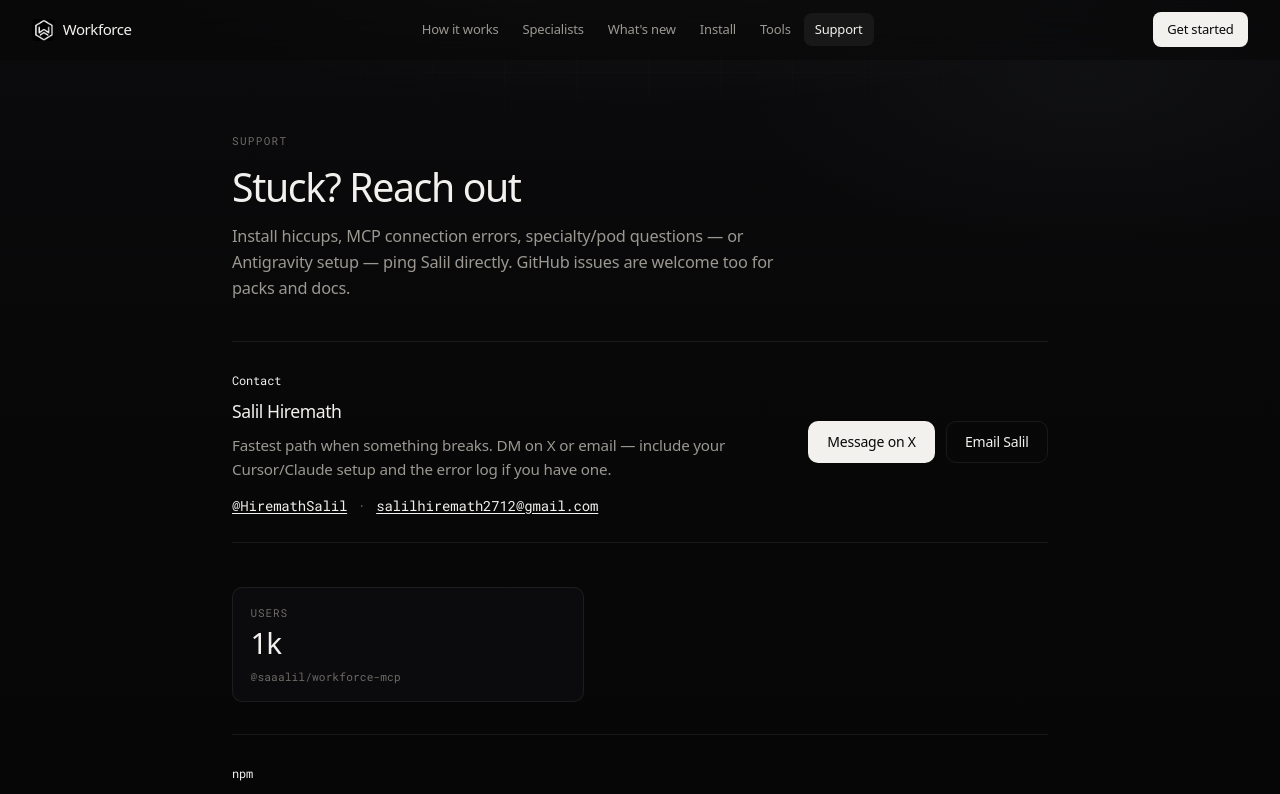
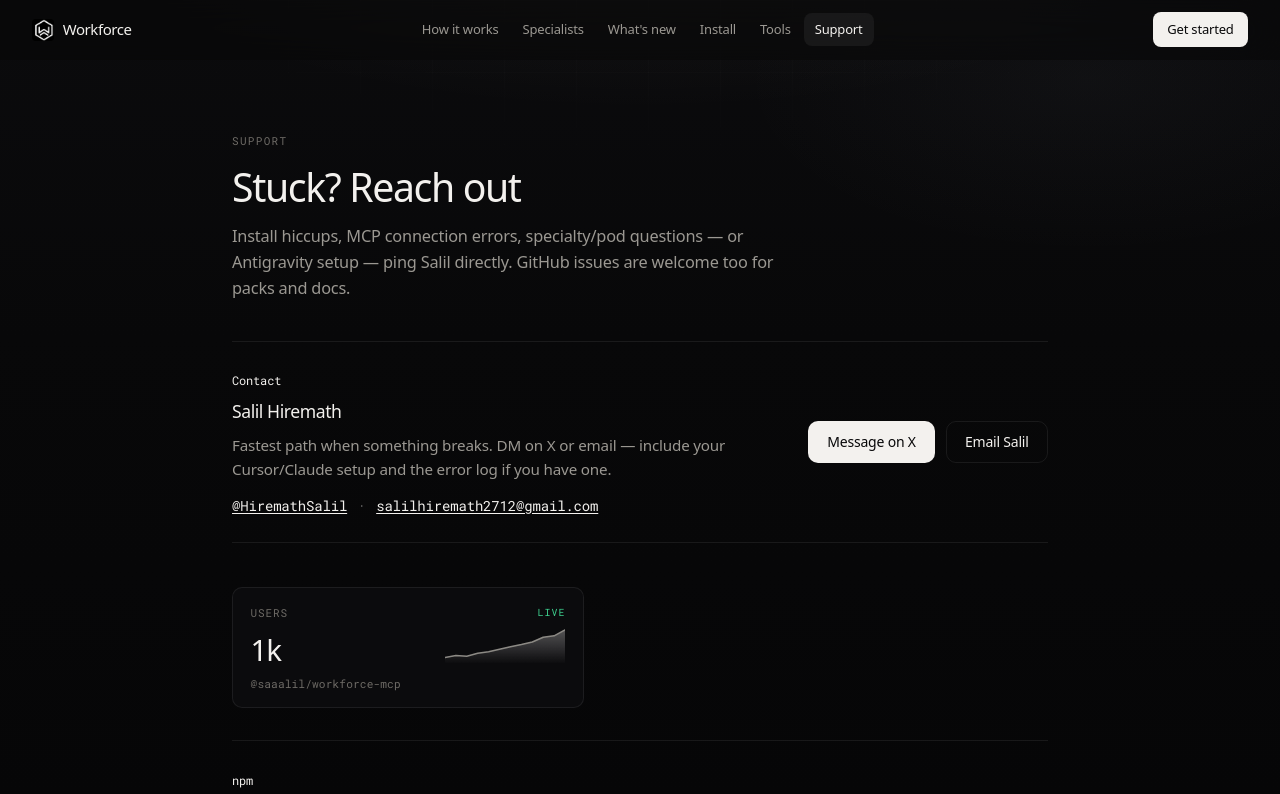
Before and after one commit to Saaalil/Workforce-Website, a React (Vite) app: page /support in a window 1280 px wide. Shown: the top 794 px of the page. Built offline with nearby package versions, Linux system fonts and the light colour scheme; a web font is replaced by a local one.

Commit message:
Restore live marker and upward sparkline on the users card.

```diff
--- a/src/components/NpmWeeklyDownloads.tsx
+++ b/src/components/NpmWeeklyDownloads.tsx
@@ -1,10 +1,30 @@
+import { useId } from "react";
 import { PACKAGE } from "../data";
 
 /** Hardcoded social proof — keep in sync everywhere this number is shown. */
 export const USERS_COUNT_LABEL = "1k";
 export const USERS_COUNT_FULL = "1,000";
 
+/** Synthetic upward trend for the sparkline (not live npm data). */
+const UPWARD_SERIES = [12, 18, 16, 24, 28, 35, 42, 48, 55, 68, 72, 88];
+
+function sparklinePath(values: number[], w: number, h: number): string {
+  if (values.length < 2) return "";
+  const max = Math.max(...values, 1);
+  const step = w / (values.length - 1);
+  return values
+    .map((v, i) => {
+      const x = i * step;
+      const y = h - (v / max) * (h - 4) - 2;
+      return `${i === 0 ? "M" : "L"}${x.toFixed(1)} ${y.toFixed(1)}`;
+    })
+    .join(" ");
+}
+
 export function NpmWeeklyDownloads({ compact = false }: { compact?: boolean }) {
+  const gid = useId().replace(/:/g, "");
+  const path = sparklinePath(UPWARD_SERIES, 120, 36);
+
   if (compact) {
     return (
       <a
@@ -16,6 +36,9 @@ export function NpmWeeklyDownloads({ compact = false }: { compact?: boolean }) {
       >
         <span className="npm-dl-label">users</span>
         <strong className="npm-dl-count">{USERS_COUNT_LABEL}</strong>
+        <span className="npm-dl-live" aria-hidden>
+          live
+        </span>
       </a>
     );
   }
@@ -30,9 +53,38 @@ export function NpmWeeklyDownloads({ compact = false }: { compact?: boolean }) {
     >
       <div className="npm-dl-top">
         <span className="npm-dl-label">Users</span>
+        <span className="npm-dl-live" aria-hidden>
+          live
+        </span>
       </div>
       <div className="npm-dl-row">
         <strong className="npm-dl-count">{USERS_COUNT_LABEL}</strong>
+        <svg
+          className="npm-dl-spark"
+          viewBox="0 0 120 36"
+          width="120"
+          height="36"
+          aria-hidden
+        >
+          <defs>
+            <linearGradient id={`npm-grad-${gid}`} x1="0" y1="0" x2="0" y2="1">
+              <stop offset="0%" stopColor="rgba(243,241,238,0.35)" />
+              <stop offset="100%" stopColor="rgba(243,241,238,0)" />
+            </linearGradient>
+          </defs>
+          <path
+            d={`${path} L120 36 L0 36 Z`}
+            fill={`url(#npm-grad-${gid})`}
+          />
+          <path
+            d={path}
+            fill="none"
+            stroke="currentColor"
+            strokeWidth="1.5"
+            strokeLinejoin="round"
+            strokeLinecap="round"
+          />
+        </svg>
       </div>
       <span className="npm-dl-pkg">{PACKAGE.name}</span>
     </a>
```
